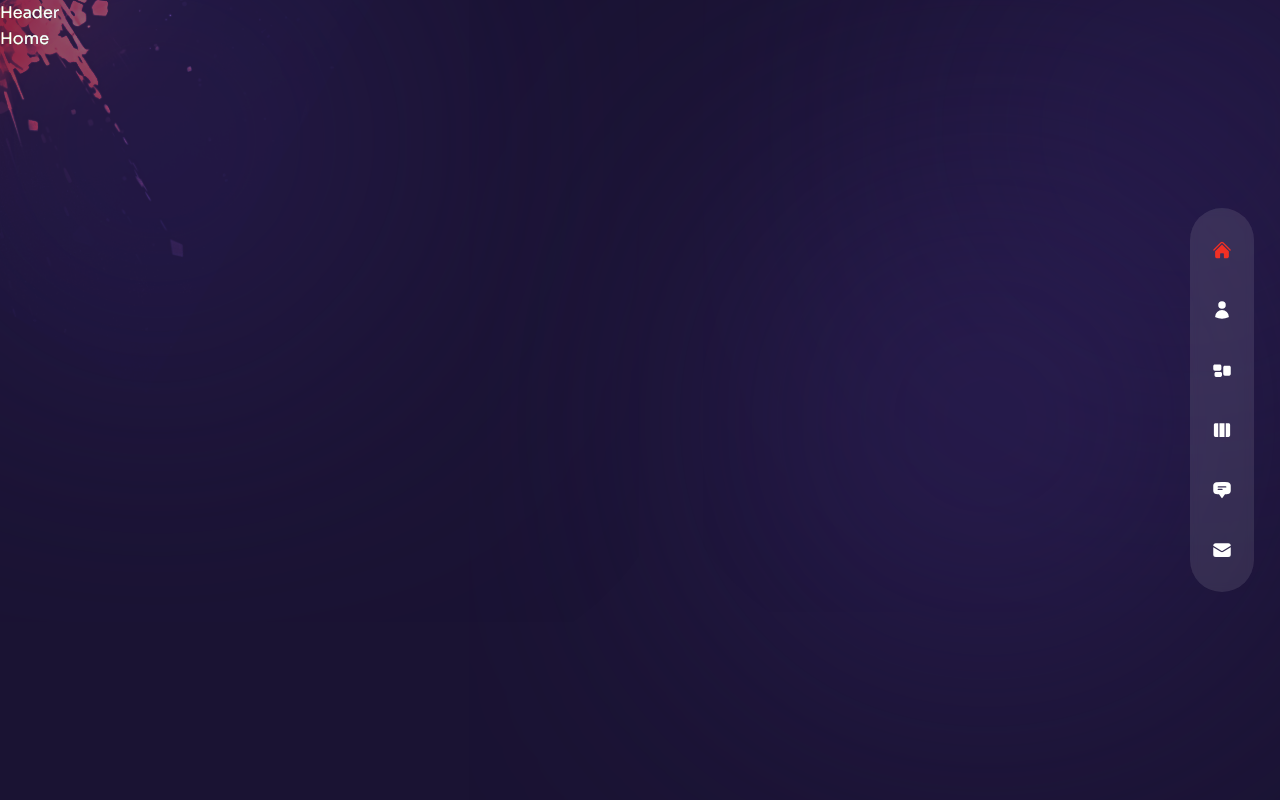
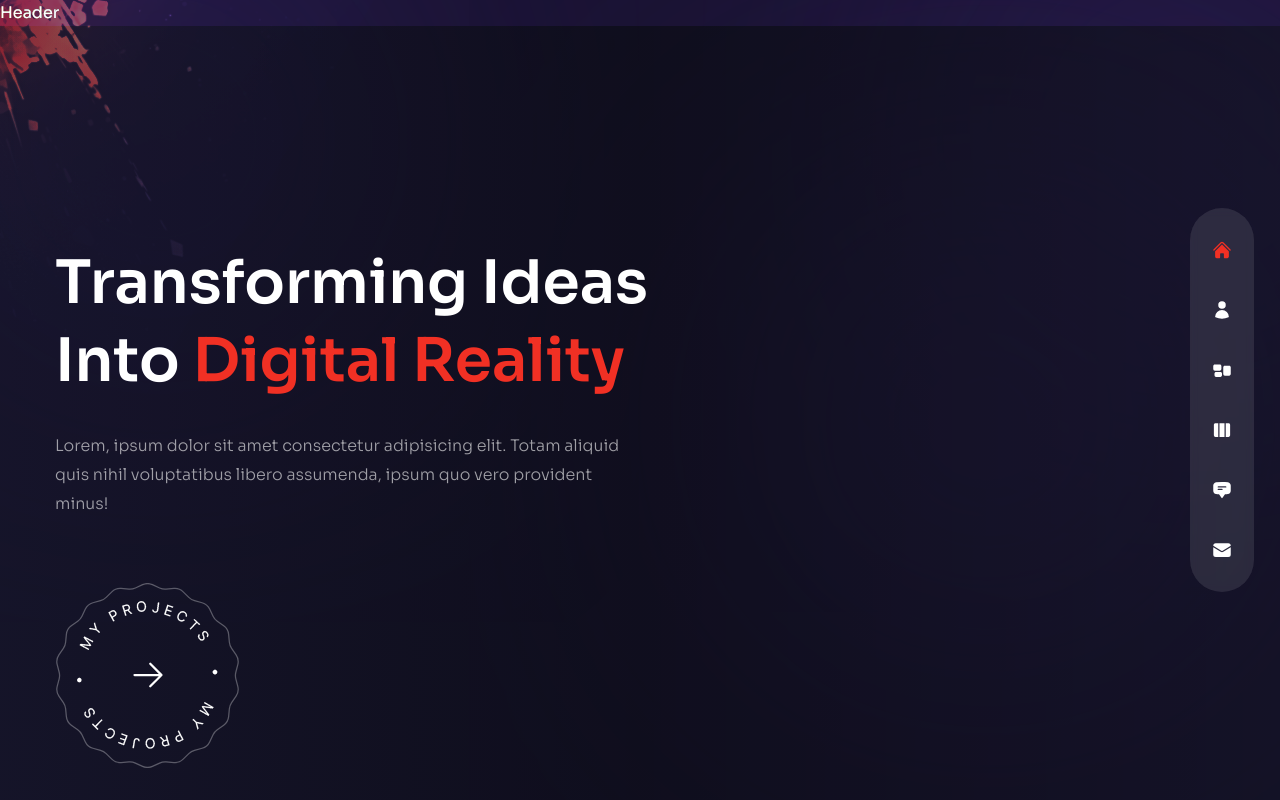
Before and after one commit to sakibmahbub/Next-Portfolio, a Next.js app: page / in a window 1280 px wide. Built offline with nearby package versions, Linux system fonts and the light colour scheme.

Commit message:
created hero section

```diff
--- a/components/ProjectsBtn.js
+++ b/components/ProjectsBtn.js
@@ -1,5 +1,30 @@
+// next image
+import Image from "next/image";
+
+// next link
+import Link from "next/link";
+
+// icons
+import { HiArrowRight } from "react-icons/hi2";
+
 const ProjectsBtn = () => {
-  return <div>Project Btn</div>;
+  return (
+    <div className="mx-auto xl:mx-0">
+      <Link
+        href={"/work"}
+        className="relative w-[185px] h-[185px] flex justify-center items-center bg-circleStar bg-cover bg-center bg-no-repeat group"
+      >
+        <Image
+          src={"/rounded-text.png"}
+          width={141}
+          height={148}
+          alt=""
+          className="animate-spin-slow w-full h-full max-w-[141px] max-h-[148px]"
+        />
+        <HiArrowRight className="absolute text-4xl group-hover:translate-x-2 transition-all duration-300" />
+      </Link>
+    </div>
+  );
 };
 
 export default ProjectsBtn;
--- a/pages/index.js
+++ b/pages/index.js
@@ -1,6 +1,65 @@
+// next image
+import Image from "next/image";
+
+// components
+import ParticlesContainer from "../components/ParticlesContainer";
+import ProjectsBtn from "../components/ProjectsBtn";
+import Avatar from "../components/Avatar";
+
+// framer motion
+import { motion } from "framer-motion";
+
+// variants
+import { fadeIn } from "../variants";
 
 const Home = () => {
-  return <div>Home</div>;
+  return (
+    <div className=" bg-primary/60 h-full">
+      {/* text */}
+      <div className="w-full h-full bg-gradient-to-r from-primary/10 via-black/30 to-black/10">
+        <div className="text-center flex flex-col justify-center xl:pt-40 xl:text-left h-full container mx-auto">
+          {/* title */}
+          <motion.h1
+            variants={fadeIn("down", 0.2)}
+            initial="hidden"
+            animate="show"
+            exit="hidden"
+            className="h1"
+          >
+            Transforming Ideas <br /> Into{" "}
+            <span className="text-accent">Digital Reality</span>
+          </motion.h1>
+          {/* sub-title */}
+          <motion.p
+            variants={fadeIn("down", 0.3)}
+            initial="hidden"
+            animate="show"
+            exit="hidden"
+            className="max-w-sm xl:max-w-xl mx-auto xl:mx-0 mb-10 xl:mb-16"
+          >
+            Lorem, ipsum dolor sit amet consectetur adipisicing elit. Totam
+            aliquid quis nihil voluptatibus libero assumenda, ipsum quo vero
+            provident minus!
+          </motion.p>
+          {/* btn */}
+          <div className="flex justify-center xl:hidden relative">
+            <ProjectsBtn />
+          </div>
+          <motion.div
+            variants={fadeIn("down", 0.4)}
+            initial="hidden"
+            animate="show"
+            exit="hidden"
+            className="hidden xl:flex"
+          >
+            <ProjectsBtn />
+          </motion.div>
+        </div>
+      </div>
+      {/* image */}
+      <div></div>
+    </div>
+  );
 };
 
 export default Home;
```
